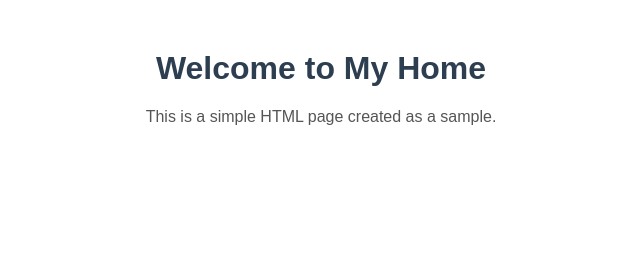
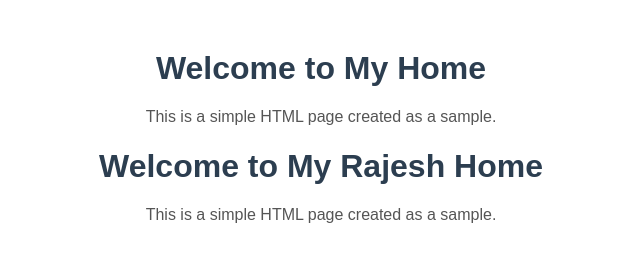
Before and after one commit to rb01622/rajeshtest16725, a plain HTML site: page Index.html in a window 1280 px wide. Shown: the whole page, without its empty margins (319-959 px from the left). Drawn offline with Linux system fonts and the light colour scheme.

Commit message:
Back to V.0

```diff
--- a/Index.html
+++ b/Index.html
@@ -22,4 +22,8 @@
   <h1>Welcome to My Home</h1>
   <p>This is a simple HTML page created as a sample.</p>
 </body>
+<body>
+  <h1>Welcome to My Rajesh Home</h1>
+  <p>This is a simple HTML page created as a sample.</p>
+</body>
 </html>
```
